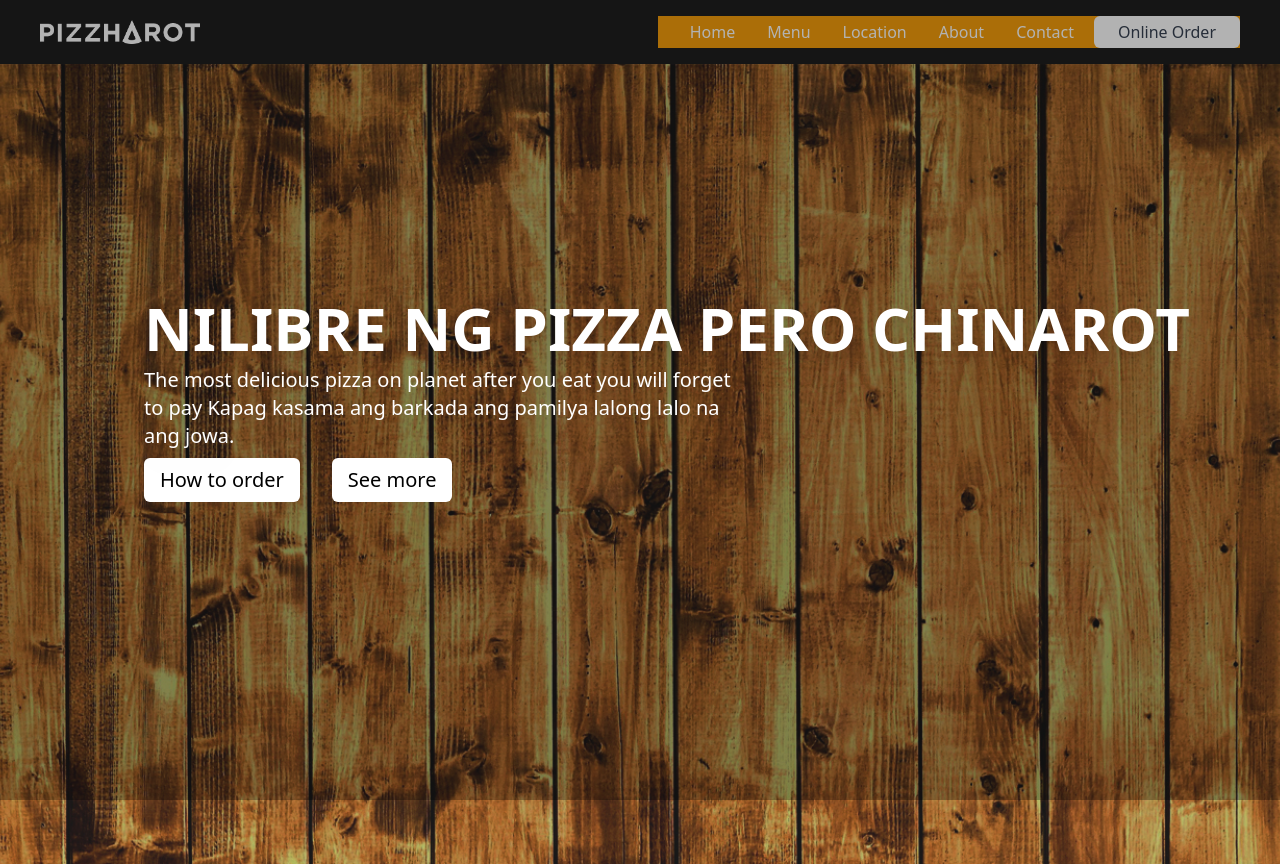
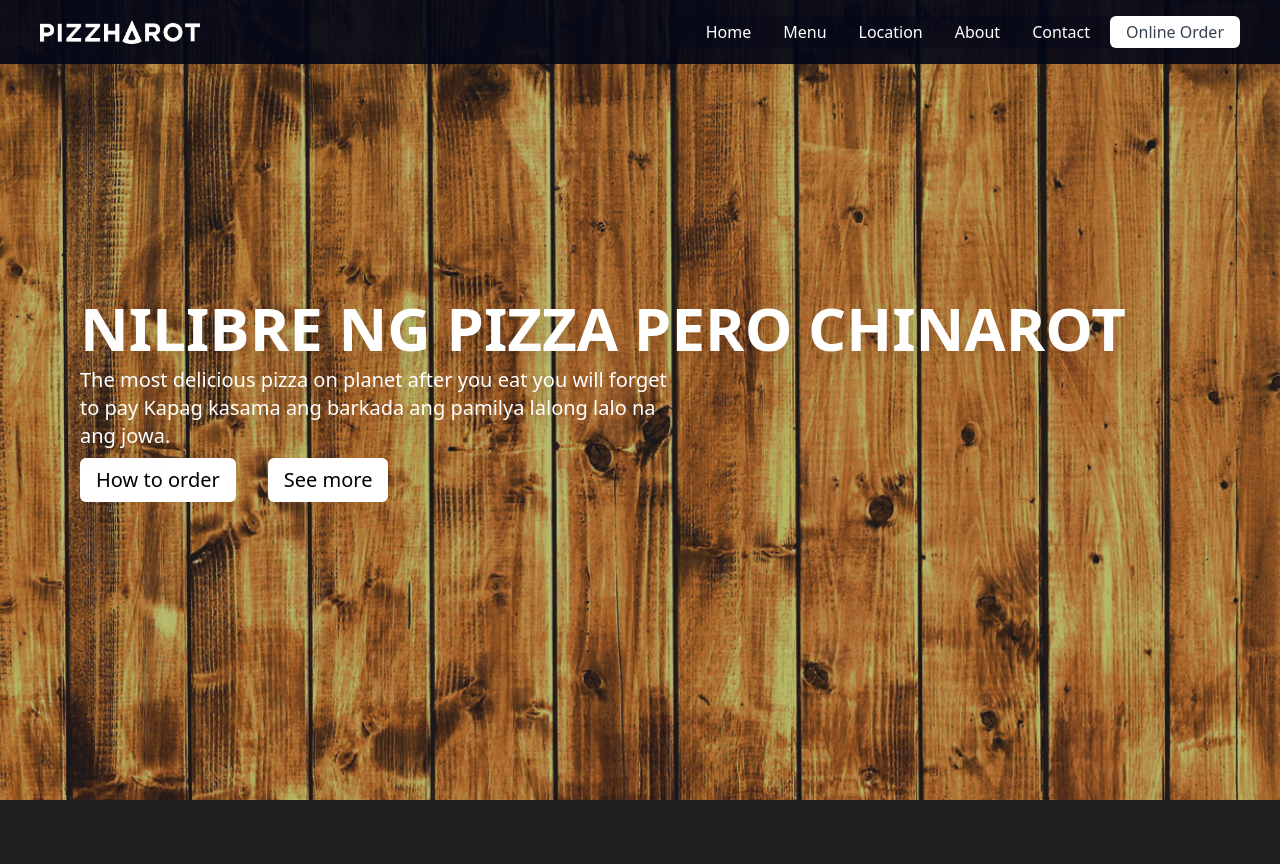
Before and after one commit to Drinisit/pizzharot, a React (Create React App) app: page / in a window 1280 px wide. After the commit the page ends 800 px from the top, so only its background shows below. Built offline with nearby package versions, Linux system fonts and the light colour scheme.

Commit message:
fixing navbar

```diff
--- a/src/components/Button.jsx
+++ b/src/components/Button.jsx
@@ -2,7 +2,7 @@ import React from 'react'
 
 const Button = (props) => {
   return (
-    <button className='bg-white text-gray-700 py-1 px-6 rounded-md font-medium md:ml-5 hover:bg-amber-500 duration-500'>
+    <button className='bg-white text-gray-700 py-1 md:px-4 px-6 rounded-md font-medium md:ml-5 hover:bg-amber-500 duration-500'>
        {props.children}
     </button>
   )
--- a/src/components/Hero.jsx
+++ b/src/components/Hero.jsx
@@ -6,9 +6,8 @@ const Hero = () => {
   return (
     <div className='w-full h-screen'>
       <img className='top-0 left-0 w-full h-screen object-cover' src={Background} alt="" />
-      <div className='bg-black/30 absolute top-0 left-0 w-full h-screen '/>
         <div className='absolute top-0 w-full h-screen flex flex-col justify-center text-white'>
-            <div className='left-[10%] max-w-[1240px] m-auto absolute p-4'>
+            <div className='left-[5%] max-w-[1240px] m-auto absolute p-4'>
                 <h1 className='text-4xl font-bold uppercase md:text-6xl drop-shadow-xl'>Nilibre ng pizza pero chinarot</h1>
 
                 <p className='max-w-[600px] drop-shadow-xl py-2 text-xl'>The most delicious pizza on planet after you eat you will forget to pay Kapag kasama ang barkada ang pamilya lalong lalo na ang jowa.</p>
--- a/src/components/Navbar.jsx
+++ b/src/components/Navbar.jsx
@@ -14,7 +14,7 @@ const Navbar = () => {
 
     let [open,setOpen] = useState(false);
   return (
-    <div className='w-full top-0 left-0'>
+    <div className='bg-slate-950/90 absolute z-50 w-full top-0 left-0'>
         <div className='md:flex items-center justify-between md:px-10 px-7 md:py-4 py-3 '>
 
                 <div className=''>
@@ -27,7 +27,7 @@ const Navbar = () => {
 
                 </div>
 
-                <ul className={`md:flex md:items-center text-white md:pb-0 pb-12 absolute md:static bg-amber-500 md:z-auto z-[-1] left-0 w-full md:w-auto md:pl-0 pl-9 transition-all duration-500 ease-in ${open ? 'top-14 opacity-100' :'top-[-490px]'} md:opacity-100 opacity-0`}>
+                <ul className={`md:flex md:items-center text-white md:pb-0 pb-12 absolute md:static bg-slate-950/30 md:z-auto z-[-1] left-0 w-full md:w-auto md:pl-0 pl-9 transition-all duration-500 ease-in ${open ? 'top-14 opacity-100' :'top-[-490px]'} md:opacity-100 opacity-0`}>
                     {
                         Links.map((link) => (
                             <li key={link.name} className='md:ml-8 md:my-0 my-4'>
```
